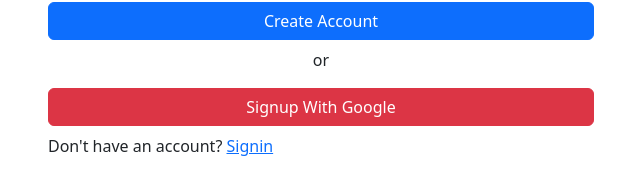
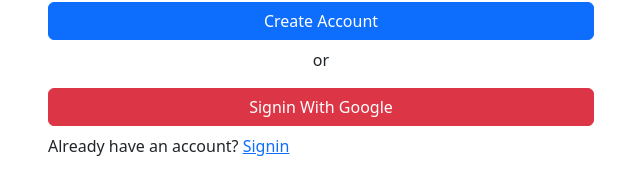
Before and after one commit to piyush-bisht/songify, a React (Create React App) app: page /signup in a window 1280 px wide. Shown: the part 234-428 px from the top of the page, without its empty margins (319-959 px from the left). Built offline with nearby package versions, Linux system fonts and the light colour scheme.

Commit message:
commit-4

```diff
--- a/src/pages/Signup.js
+++ b/src/pages/Signup.js
@@ -81,10 +81,10 @@
                    <p className="text-center">or</p>
                    <div className="form-group mb-2">
                        <button type ="button" onClick={this.googleSignIn} className="btn btn-danger w-100 ">
-                           Signup With Google
+                           Signin With Google
                        </button>
                    </div>
-                   <p>Don't have an account? <Link to="/login">Signin</Link></p>
+                   <p>Already have an account? <Link to="/login">Signin</Link></p>
                </form>
                         </div>
                     </div>
```
